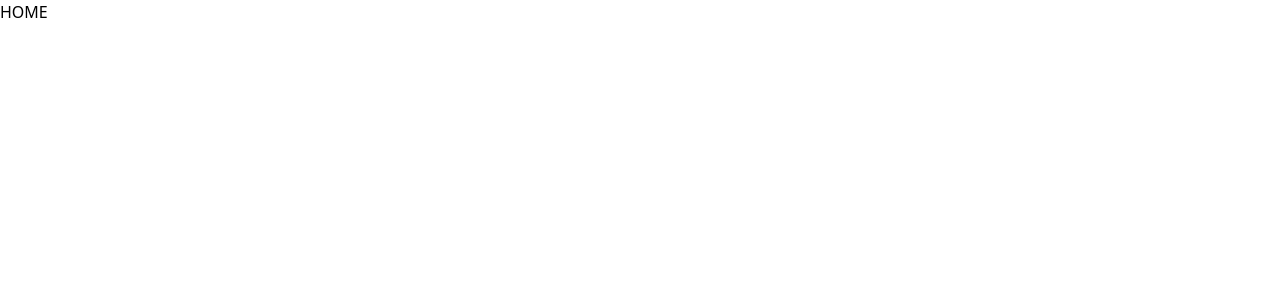
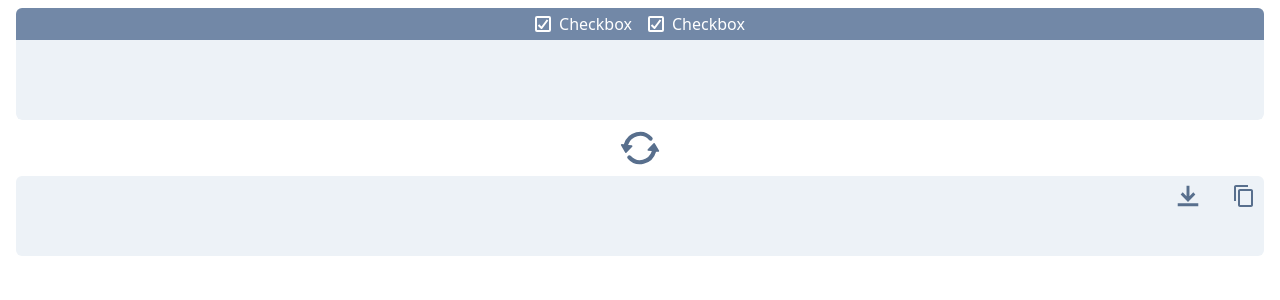
Before and after one commit to FabricioLinhares/samp-converter, a Next.js app: page / in a window 1280 px wide. Shown: the top 300 px of the page. Built offline with nearby package versions, Linux system fonts and the light colour scheme.

Commit message:
feat: initial converter component

```diff
--- a/package.json
+++ b/package.json
@@ -15,7 +15,8 @@
     "framer-motion": "^3.3.0",
     "next": "10.0.7",
     "react": "17.0.1",
-    "react-dom": "17.0.1"
+    "react-dom": "17.0.1",
+    "react-icons": "^4.2.0"
   },
   "devDependencies": {
     "eslint": "^7.20.0",
--- a/pages/index.js
+++ b/pages/index.js
@@ -1,5 +1,13 @@
+import "../src/components/converters/SaveVehicleToArrayConverter";
+import SaveVehicleToArrayConverter from "../src/components/converters/SaveVehicleToArrayConverter";
+import { Box } from "@chakra-ui/react";
+
 const Home = () => {
-  return <div>HOME</div>;
+  return (
+    <Box spacing={4} px={4} mt={2}>
+      <SaveVehicleToArrayConverter />
+    </Box>
+  );
 };
 
 export default Home;
--- /dev/null
+++ b/src/components/ResultTextArea/index.js
@@ -0,0 +1,43 @@
+import { CopyIcon, DownloadIcon } from "@chakra-ui/icons";
+import { HStack, Textarea, IconButton, Box } from "@chakra-ui/react";
+
+const ResultTextArea = ({ result }) => {
+  function downloadResult() {}
+
+  function copyResult() {}
+
+  return (
+    <Box w="100%" position="relative">
+      <HStack spacing={4} position="absolute" zIndex="2" right="0" top={2}>
+        <IconButton
+          aria-label="download as .txt"
+          boxSize="1.5rem"
+          as={DownloadIcon}
+          colorScheme="primary"
+          cursor="pointer"
+          onClick={downloadResult}
+          variant="link"
+        />
+        <IconButton
+          aria-label="copy text"
+          boxSize="1.5rem"
+          as={CopyIcon}
+          colorScheme="primary"
+          cursor="pointer"
+          onClick={copyResult}
+          variant="link"
+        />
+      </HStack>
+      <Textarea
+        resize="none"
+        colorScheme="primary"
+        variant="filled"
+        value={result}
+        borderColor={result ? "primary.400" : "transparent"}
+        isReadOnly
+      />
+    </Box>
+  );
+};
+
+export default ResultTextArea;
--- /dev/null
+++ b/src/components/converters/SaveVehicleToArrayConverter/index.js
@@ -0,0 +1,97 @@
+import { useState } from "react";
+import { RepeatIcon } from "@chakra-ui/icons";
+import {
+  HStack,
+  VStack,
+  Textarea,
+  IconButton,
+  Checkbox,
+} from "@chakra-ui/react";
+
+import { getCommandParams } from "../../../utils/getCommandParams";
+import ResultTextArea from "../../ResultTextArea";
+
+const SaveVehicleToArrayConverter = () => {
+  // const [allowedParams, setAllowedParams] = useState([]);
+  const [saveText, setSaveText] = useState("");
+  const [convertText, setConvertText] = useState("");
+
+  function handleChangeSaveText(event) {
+    const text = event.target.value;
+
+    setSaveText(text);
+  }
+
+  function convertSave([command, comment], indexLine, array) {
+    const commandParams = getCommandParams(command);
+
+    // const params = commandParams.filter((_, index) => allowedParams[index]);
+    const params = commandParams;
+
+    const arrayLine = `{${params.join(",")}}${
+      indexLine != array.length - 1 ? "," : ""
+    } // ${comment}`;
+
+    return arrayLine;
+  }
+
+  function handleClickConvert() {
+    const lines = saveText.split("\n").filter((elem) => elem != "");
+    const saves = lines.map((line) => line.split(" // "));
+
+    const convertedLines = saves.map(convertSave);
+
+    setConvertText(convertedLines.join("\n"));
+  }
+
+  return (
+    <VStack>
+      <VStack w="100%" spacing={0} borderRadius="0.375rem" overflow="hidden">
+        <HStack
+          w="100%"
+          bgColor="primary.400"
+          py={1}
+          px={3}
+          spacing={4}
+          justifyContent="center"
+        >
+          <Checkbox
+            size="md"
+            color="white"
+            colorScheme="white"
+            defaultIsChecked
+          >
+            Checkbox
+          </Checkbox>
+          <Checkbox
+            size="md"
+            color="white"
+            colorScheme="white"
+            defaultIsChecked
+          >
+            Checkbox
+          </Checkbox>
+        </HStack>
+        <Textarea
+          resize="none"
+          colorScheme="primary"
+          variant="filled"
+          borderTopRadius="0"
+          onChange={handleChangeSaveText}
+        />
+      </VStack>
+      <IconButton
+        aria-label="convert save to array"
+        boxSize="2.5rem"
+        as={RepeatIcon}
+        colorScheme="primary"
+        cursor="pointer"
+        onClick={handleClickConvert}
+        variant="link"
+      />
+      <ResultTextArea result={convertText} />
+    </VStack>
+  );
+};
+
+export default SaveVehicleToArrayConverter;
--- a/src/theme/index.js
+++ b/src/theme/index.js
@@ -13,6 +13,18 @@ const colors = {
     800: "#1b2532",
     900: "#060c17",
   },
+  secondary: {
+    50: "#ffefe5",
+    100: "#f2d3bf",
+    200: "#e8b796",
+    300: "#e09a6d",
+    400: "#d67d44",
+    500: "#be642b",
+    600: "#934e21",
+    700: "#6a3817",
+    800: "#40210d",
+    900: "#190a00",
+  },
 };
 
 const theme = extendTheme({ colors });
--- /dev/null
+++ b/src/utils/getCommandParams.js
@@ -0,0 +1,9 @@
+export function cleanCommand(command) {
+  const clean = command.split(/[,()]/);
+
+  return clean.filter((elem) => elem != ";");
+}
+
+export function getCommandParams(command) {
+  return cleanCommand(command).slice(1);
+}
```
Also changed, not shown: .eslintrc.json, 2 other files (tests, documents, lock files or other folders).
